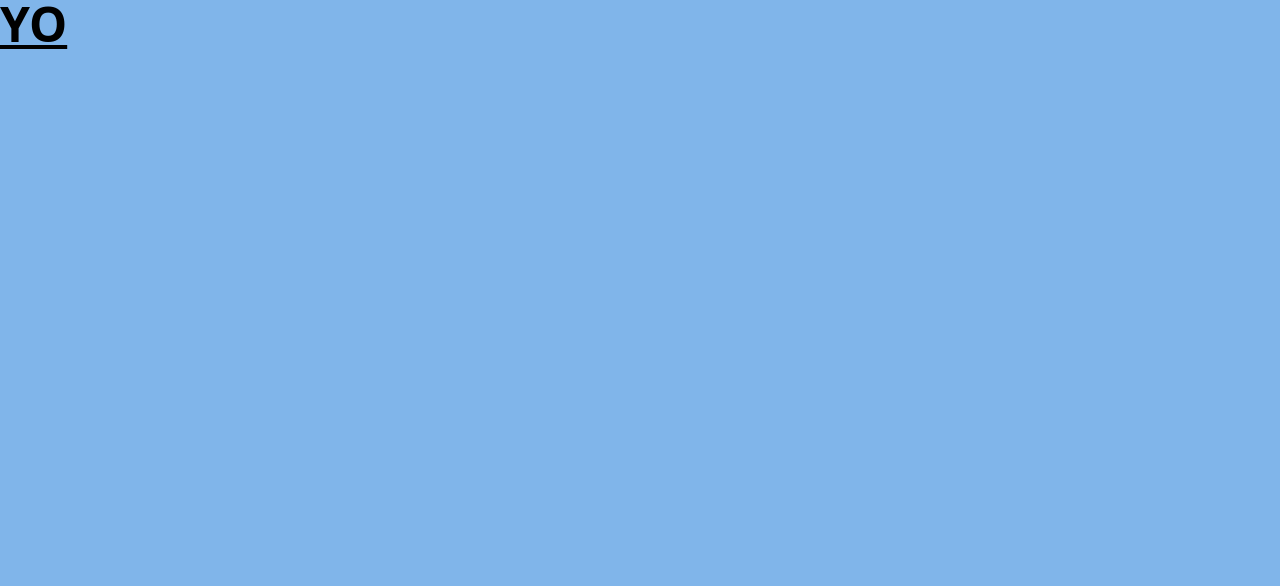
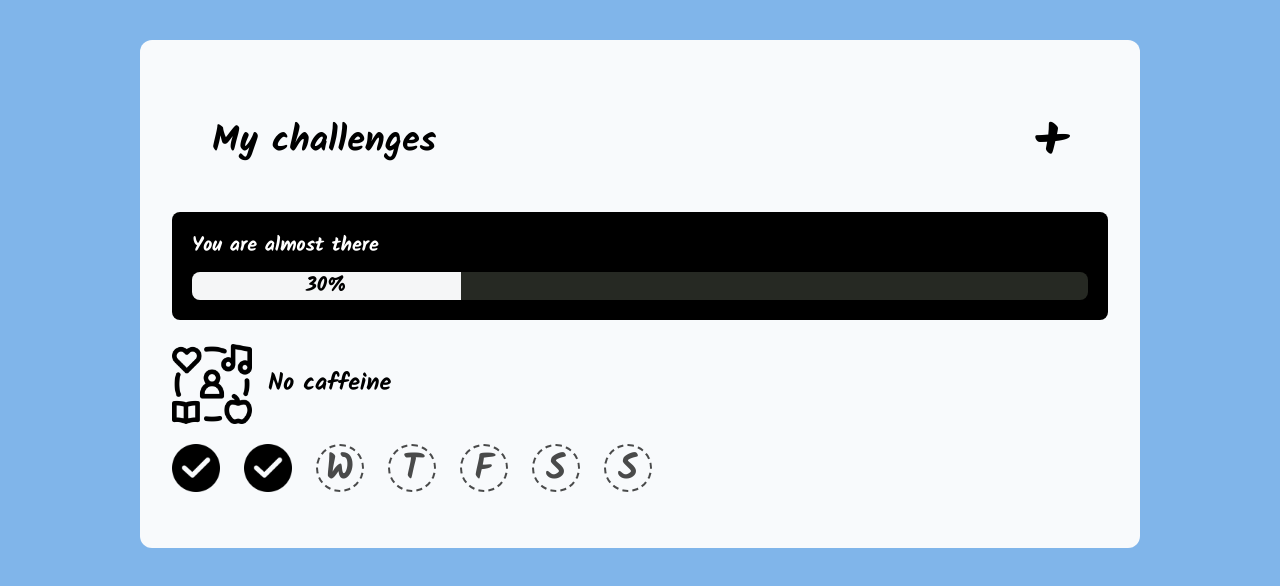
Before and after one commit to Noch4nce/Habit-tracker, a plain HTML site: page habit-vanilla/src/index.html in a window 1280 px wide. Drawn offline with Linux system fonts and the light colour scheme.

Commit message:
html, styles

```diff
--- a/habit-vanilla/src/index.html
+++ b/habit-vanilla/src/index.html
@@ -5,11 +5,93 @@
 		<title>Habit Tracker</title>
 
 		<link rel="stylesheet" href="styles.css" />
-		<link href="../../dist/output.css" rel="stylesheet">
+		<link href="../../dist/output.css" rel="stylesheet" />
+		<link rel="preconnect" href="https://fonts.googleapis.com" />
+		<link rel="preconnect" href="https://fonts.gstatic.com" crossorigin />
+		<link
+			href="https://fonts.googleapis.com/css2?family=Kalam:wght@300;400;700&display=swap"
+			rel="stylesheet"
+		/>
 	</head>
 
-	<body>
-		<h1 class="text-5xl font-bold underline">YO</h1>
+	<!--npx tailwindcss -i ./habit-vanilla/src/styles.css -o ./dist/output.css --watch-->
+	<body class="mt-10">
+		<div class="max-w-[1000px] bg-slate-50 m-auto rounded-xl p-8">
+			<header class="flex justify-between items-center p-[40px]">
+				<h1 class="font-bold text-4xl">My challenges</h1>
+				<button class="font-bold text-6xl">+</button>
+			</header>
+			<main>
+				<section class="rounded-lg bg-black p-5 mb-6">
+					<h3 class="text-white font-semibold mb-3 text-xl">
+						You are almost there
+					</h3>
+					<div
+						class="bg-[#262923] font-bold text-xl text-center rounded-lg overflow-hidden"
+					>
+						<div class="bg-[#F5F6F7]" style="width: 30%">30%</div>
+					</div>
+				</section>
+				<section>
+					<div class="mb-6">
+						<div class="flex items-center gap-4 mb-5">
+							<img
+								src="../assets/lifestyle.png"
+								alt="lifestyle"
+								width="80"
+							/>
+							<span class="font-bold text-2xl">No caffeine</span>
+						</div>
+
+						<div class="flex items-center gap-6">
+							<button
+								class="h-12 w-12 flex items-center justify-center"
+							>
+								<img
+									src="../assets/checked.png"
+									alt="check-mark"
+									width="50"
+								/>
+							</button>
+							<button
+								class="h-12 w-12 flex items-center justify-center"
+							>
+								<img
+									src="../assets/checked.png"
+									alt="check-mark"
+									width="50"
+								/>
+							</button>
+							<button
+								class="rounded-full opacity-70 border-2 border-dashed border-black h-12 w-12 flex items-end justify-center text-4xl uppercase font-bold"
+							>
+								W
+							</button>
+							<button
+								class="rounded-full opacity-70 border-2 border-dashed border-black h-12 w-12 flex items-end justify-center text-4xl uppercase font-bold"
+							>
+								T
+							</button>
+							<button
+								class="rounded-full opacity-70 border-2 border-dashed border-black h-12 w-12 flex items-end justify-center text-4xl uppercase font-bold"
+							>
+								F
+							</button>
+							<button
+								class="rounded-full opacity-70 border-2 border-dashed border-black h-12 w-12 flex items-end justify-center text-4xl uppercase font-bold"
+							>
+								S
+							</button>
+							<button
+								class="rounded-full opacity-70 border-2 border-dashed border-black h-12 w-12 flex items-end justify-center text-4xl uppercase font-bold"
+							>
+								S
+							</button>
+						</div>
+					</div>
+				</section>
+			</main>
+		</div>
 
 		<script src="main.js"></script>
 	</body>
--- a/habit-vanilla/src/styles.css
+++ b/habit-vanilla/src/styles.css
@@ -2,6 +2,11 @@
 @tailwind components;
 @tailwind utilities;
 
+* {
+
+}
+
 body {
     background-color: #80b5ea;
+    font-family: 'Kalam', cursive;
 }
```
Also changed, not shown: dist/output.css, habit-vanilla/assets/checked.png (added), habit-vanilla/assets/lifestyle.png (added).
